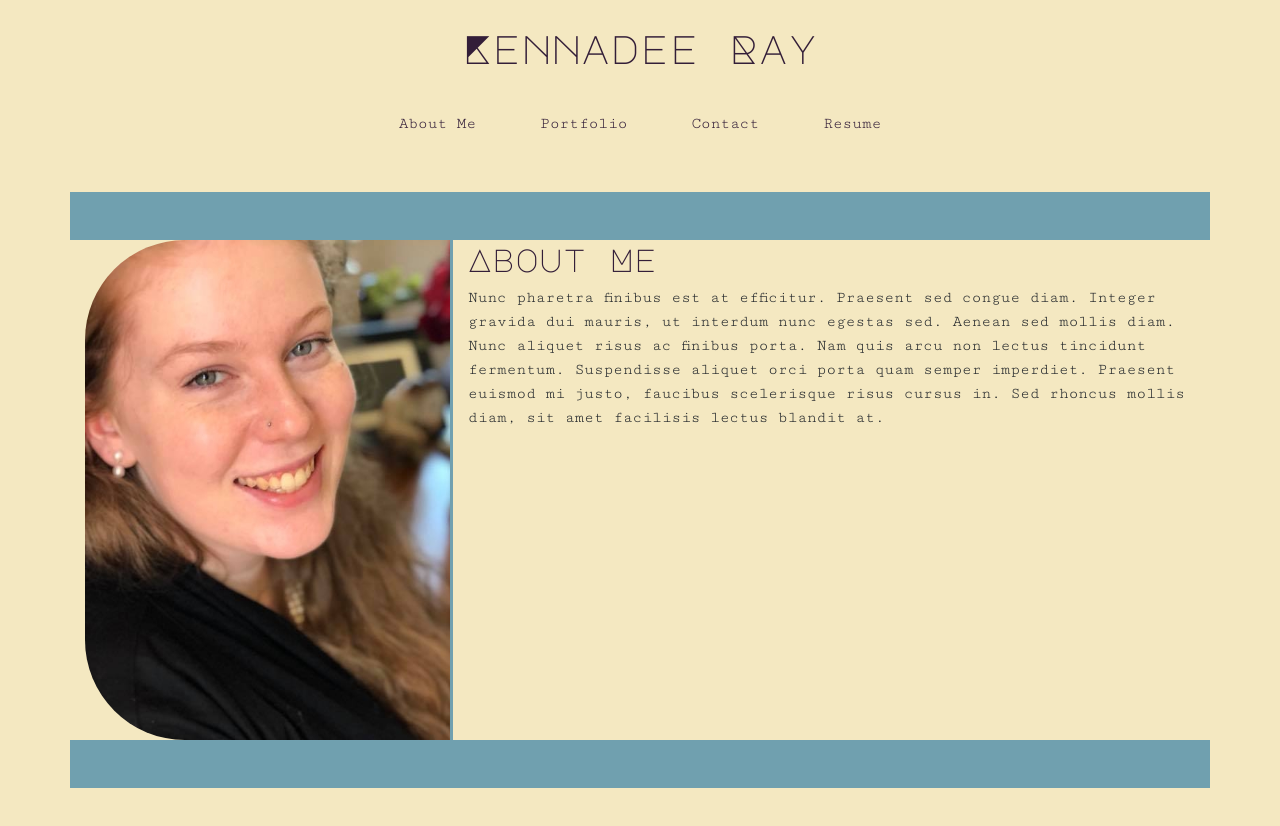
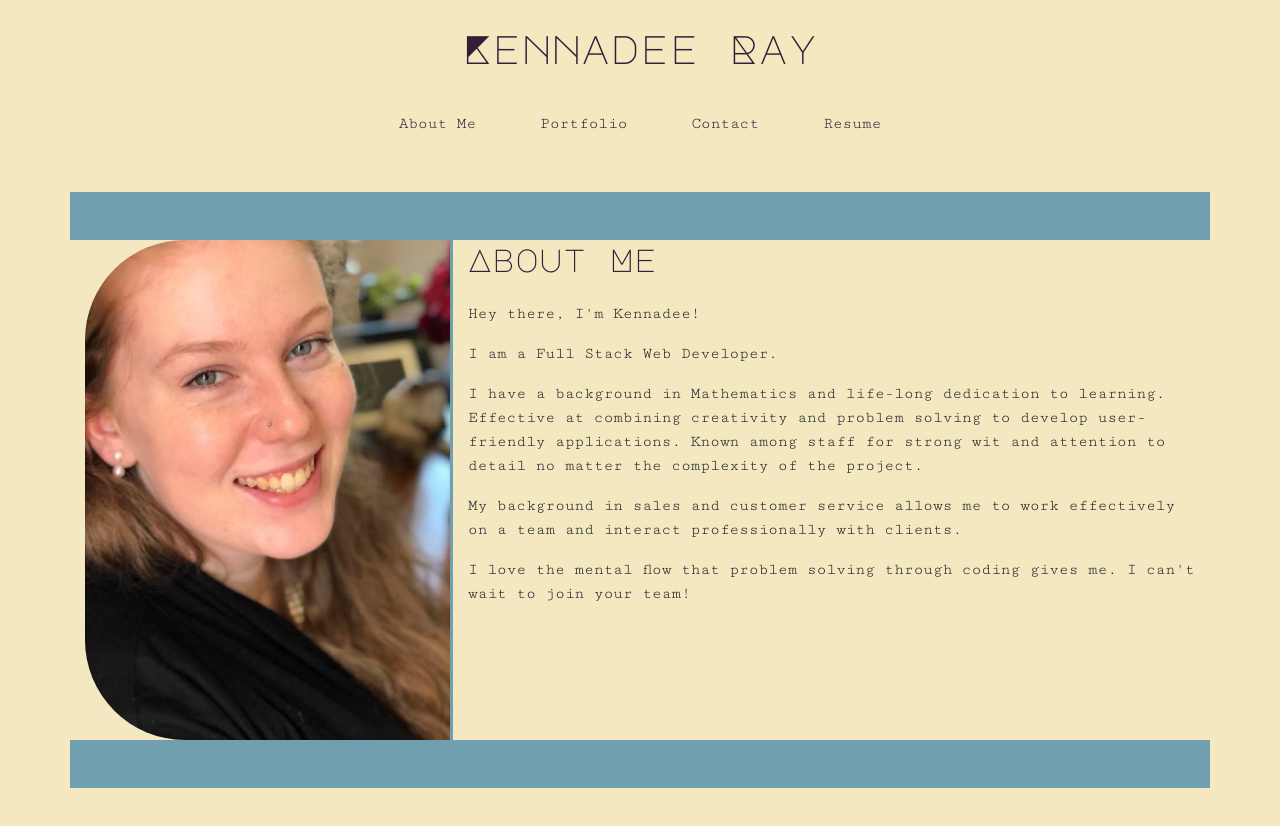
Before and after one commit to KRAY306090/portfolio-react, a React (Create React App) app: page / in a window 1280 px wide. Shown: the top 826 px of the page. Built offline with nearby package versions, Linux system fonts and the light colour scheme.

Commit message:
more about text

```diff
--- a/src/App.css
+++ b/src/App.css
@@ -44,7 +44,7 @@ h1 {
     color: var(--primary-color);
 }
 
-.info-p {
+p {
     font-family: 'Cutive Mono';
 }
 
--- a/src/components/Pages/About.js
+++ b/src/components/Pages/About.js
@@ -9,13 +9,20 @@ const About = () => (
             </div>
             <div className="col-8 about-text">
                 <h2 className="section-title">About Me</h2>
+                <p className="pt-3">Hey there, I'm Kennadee!</p>
+                <p>I am a Full Stack Web Developer.</p>
+
                 <p className="info-p">
-                    Nunc pharetra finibus est at efficitur. Praesent sed congue diam. Integer gravida dui mauris,
-                    ut interdum nunc egestas sed. Aenean sed mollis diam. Nunc aliquet risus ac finibus porta. Nam
-                    quis arcu non lectus tincidunt fermentum. Suspendisse aliquet orci porta quam semper
-                    imperdiet. Praesent euismod mi justo, faucibus scelerisque risus cursus in. Sed rhoncus mollis
-                    diam, sit amet facilisis lectus blandit at.
-
+                I have a background in Mathematics and life-long dedication to learning. Effective at combining creativity and
+                problem solving to develop user-friendly applications. Known among staff for strong wit and attention to
+                detail no matter the complexity of the project.
+                </p>
+                <p>
+                    My background in sales and customer service allows me to work effectively on a team and interact professionally with
+                    clients.
+                </p>
+                <p>
+                    I love the mental flow that problem solving through coding gives me. I can't wait to join your team!
                 </p>
             </div>
         </div>
```
